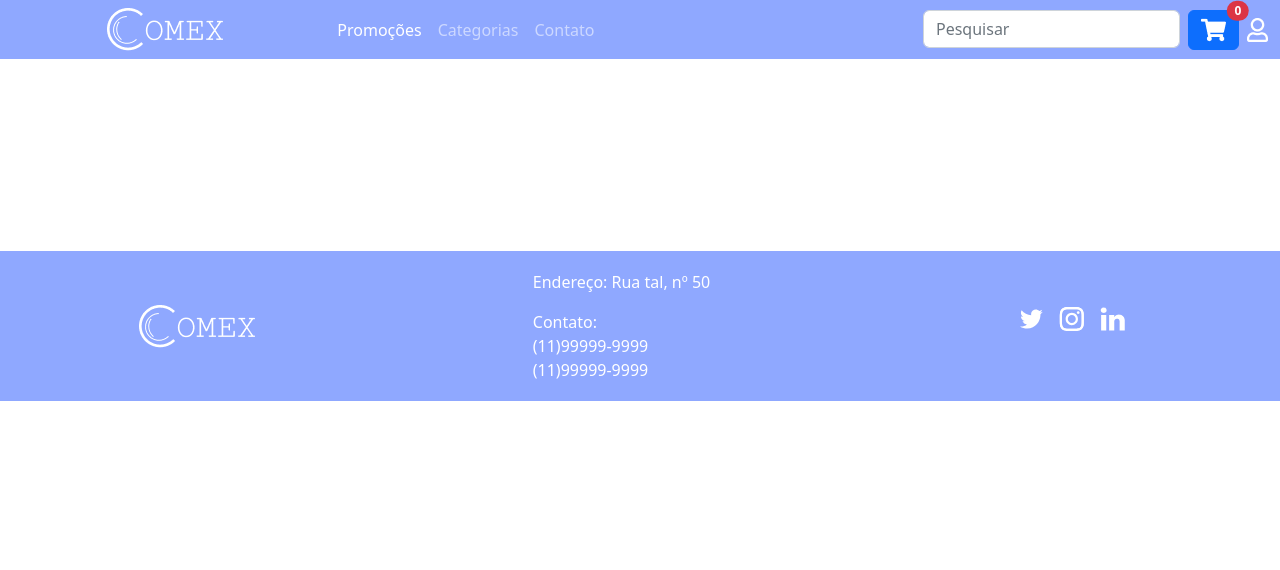
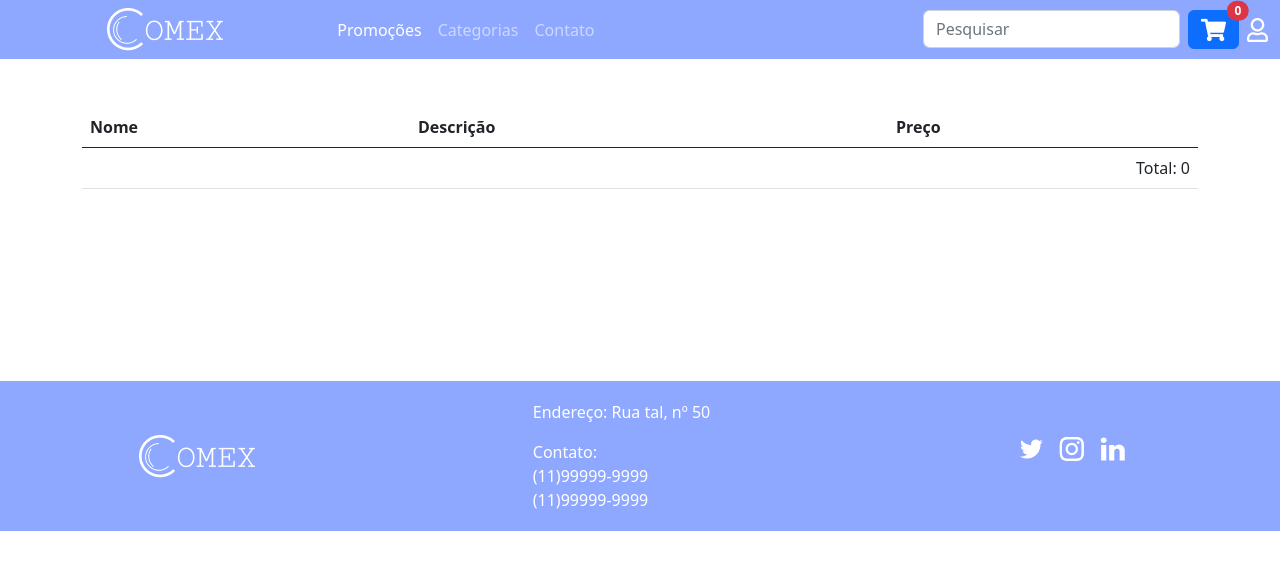
Before and after one commit to RickRiosDne/comex-frontend-vue3, a Vue app: page /carrinho in a window 1280 px wide. Shown: the top 570 px of the page. Built offline with nearby package versions, Linux system fonts and the light colour scheme; what vue-the-mask would draw is missing.

Commit message:
criando lista para exibir produtos no carrihno

```diff
--- a/src/components/BarraNavegacao.vue
+++ b/src/components/BarraNavegacao.vue
@@ -32,6 +32,7 @@ const produtos = carrinhoStore.produtos
                     <form class="pe-2">
                         <input class="form-control" type="search" placeholder="Pesquisar" aria-label="Search">
                     </form>
+                    <RouterLink to="/carrinho">
                         <button type="button" class="btn btn-primary position-relative">
                             <img src="@/assets/imgs/icons/carrinho.png" alt="icon-carrinho">
                             <span class="position-absolute top-0 start-100 translate-middle badge rounded-pill bg-danger">
@@ -39,6 +40,7 @@ const produtos = carrinhoStore.produtos
                                 <!-- <span class="visually-hidden">unread messages</span> -->
                             </span>
                         </button>
+                    </RouterLink>
                     <img class="pe-1 m-2" src="@/assets/imgs/icons/user.png" alt="icon-usuario">
                 </div>
             </div>
--- a/src/router/index.ts
+++ b/src/router/index.ts
@@ -7,6 +7,7 @@ import Home from '../views/Home.vue';
 import CadastroCategorias from '../views/CadastroCategorias.vue';
 import CadastroProdutos from '../views/CadastroProdutos.vue';
 import CadastroClientes from '../views/CadastroClientes.vue';
+import Carrinho from '../views/Carrinho.vue';
 
 const routes: RouteRecordRaw[] = [
   {
@@ -29,6 +30,11 @@ const routes: RouteRecordRaw[] = [
     name: 'CadastroClientes',
     component: CadastroClientes,
   },
+  {
+    path: '/carrinho',
+    name: 'CadastroClientes',
+    component: Carrinho,
+  },
 ];
 const router = createRouter({
   history: createWebHistory(import.meta.env.BASE_URL),
--- /dev/null
+++ b/src/views/Carrinho.vue
@@ -0,0 +1,39 @@
+<script setup lang="ts">
+import { useCarrinhoStore } from '@/stores/carrinho.js'
+
+const carrinhoStore = useCarrinhoStore()
+const produtos = carrinhoStore.produtos
+
+interface Produto {
+  preco: number
+}
+
+function precoTotal(): number {
+    return produtos.reduce((previous, current) => previous + current.preco, 0)
+}
+
+</script>
+
+<template>
+    <div class="container mt-5">
+        <table class="table">
+            <thead>
+                <tr>
+                    <th scope="col">Nome</th>
+                    <th scope="col">Descrição</th>
+                    <th scope="col">Preço</th>
+                </tr>
+            </thead>
+            <tbody>
+                <tr v-for="(item, index) in produtos" :key="index">
+                    <td>{{item.nome}}</td>
+                    <td>{{item.descricao}}</td>
+                    <td>{{item.preco}}</td>
+                </tr>
+                <tr>
+                    <td colspan="4" class="text-end">Total: {{ precoTotal() }}</td>
+                </tr>
+            </tbody>
+        </table>
+    </div>
+</template>
```
Lines whose indentation alone changed are shown as unchanged.
